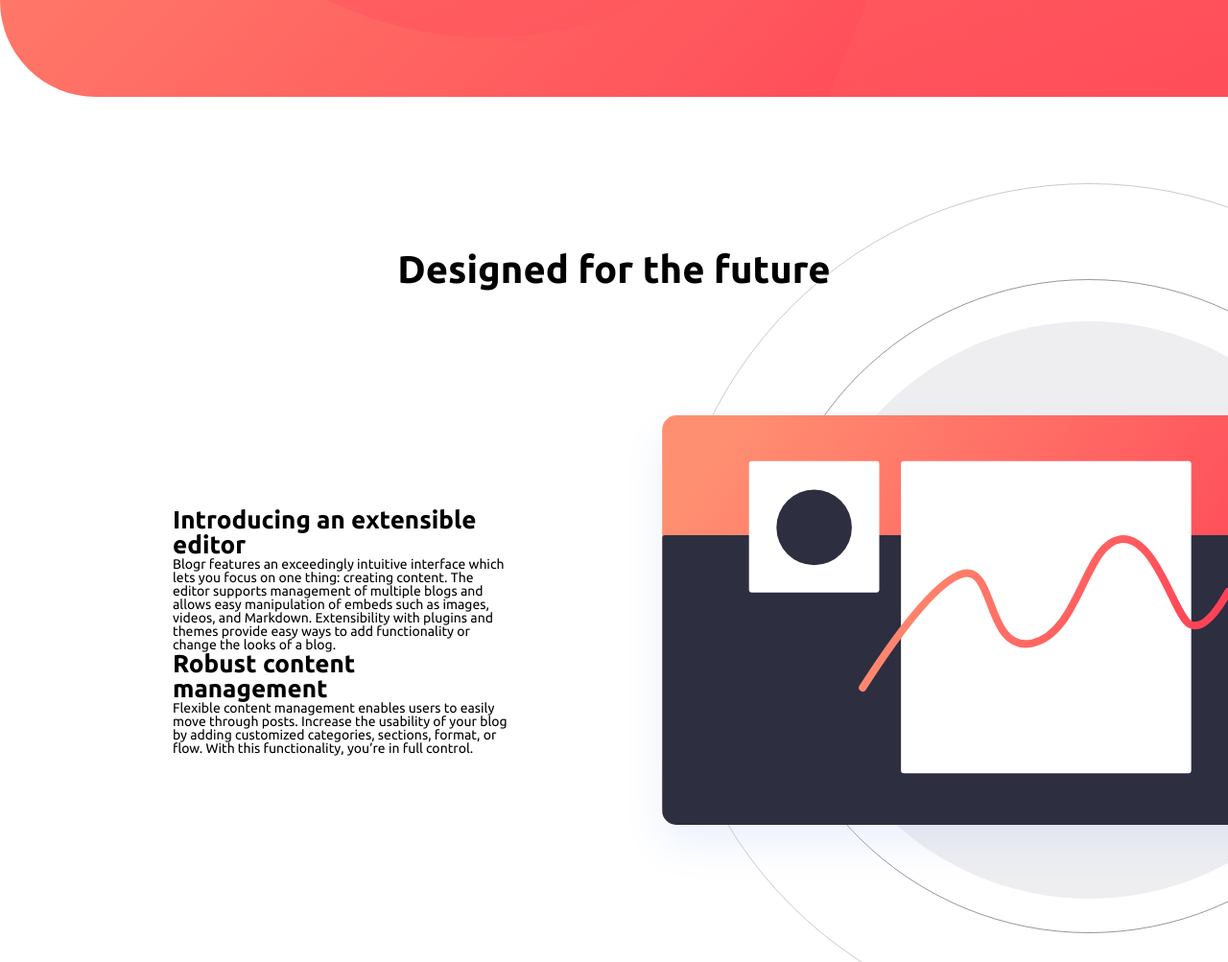
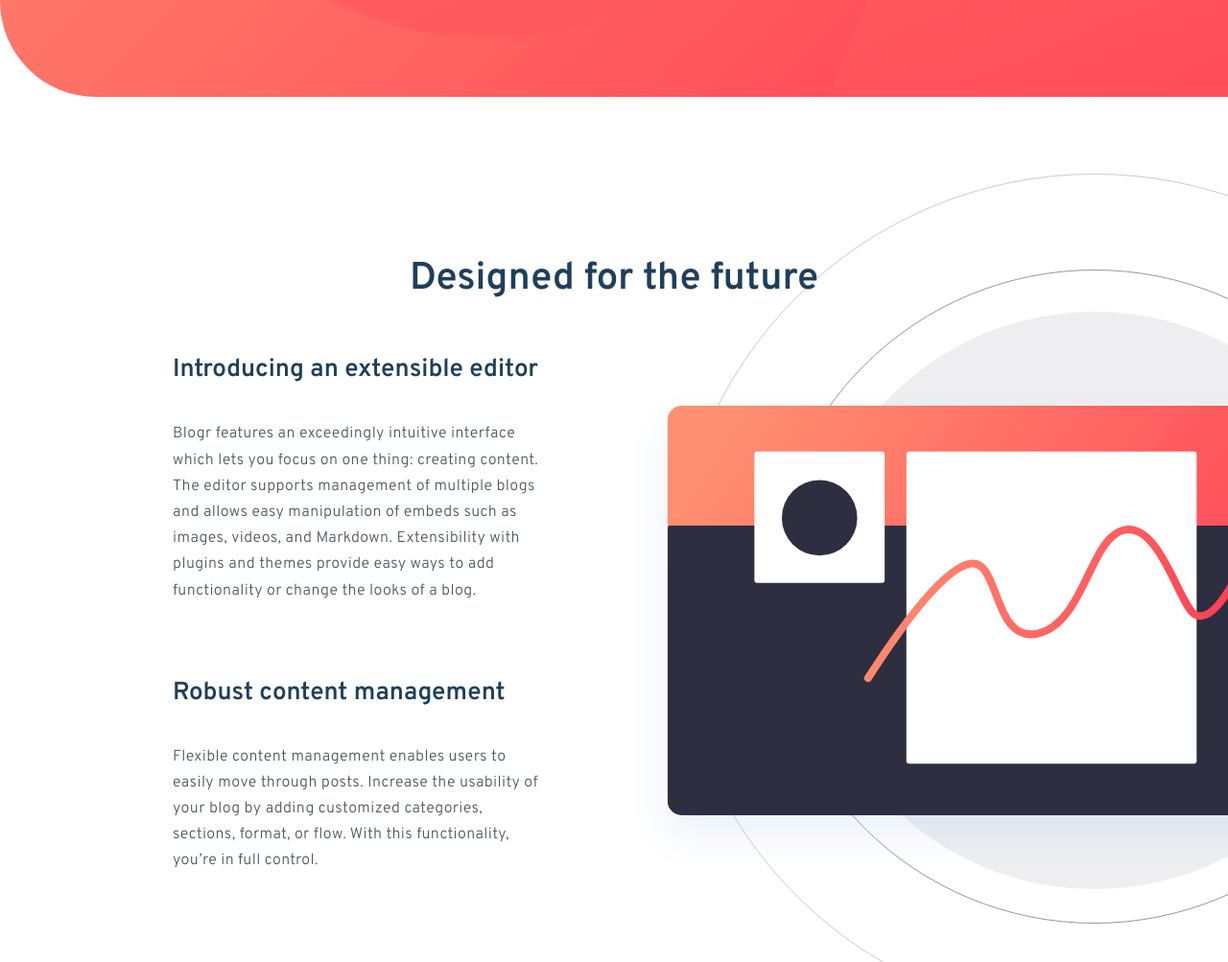
Before and after one commit to amittam104/Blogr, a plain HTML site: page index.html in a window 1280 px wide. Shown: the part 549-1552 px from the top of the page at 96% size. Drawn offline with Linux system fonts and the light colour scheme.

Commit message:
chore: intro section update style

```diff
--- a/index.html
+++ b/index.html
@@ -137,6 +137,7 @@
         <h2 class="h2-header h2-header--intro">Designed for the future</h2>
         <div class="intro-box">
           <div class="intro-text">
+            <div class="intro-1">
               <h3 class="sub-header intro--sub-header">
                 Introducing an extensible editor
               </h3>
@@ -148,6 +149,8 @@
                 plugins and themes provide easy ways to add functionality or
                 change the looks of a blog.
               </p>
+            </div>
+            <div class="intro-1">
               <h3 class="sub-header intro--sub-header">
                 Robust content management
               </h3>
@@ -157,6 +160,7 @@
                 categories, sections, format, or flow. With this functionality,
                 you’re in full control.
               </p>
+            </div>
           </div>
           <div class="intro-img-box">
             <svg
--- a/style.css
+++ b/style.css
@@ -10,8 +10,8 @@ html {
 }
 
 body {
+  font-family: "Ubuntu", sans-serif;
   font-family: "Overpass", sans-serif;
-  font-family: "Ubuntu", sans-serif;
   line-height: 1;
   font-weight: 400;
 }
@@ -185,12 +185,13 @@ body {
 }
 .h2-header {
   font-size: 4rem;
+  color: hsl(208, 49%, 24%);
 }
 .h2-header--intro {
   align-self: center;
-  padding-top: 10rem;
+  padding-top: 11rem;
   padding-right: 18rem;
-  margin-bottom: -6rem;
+  margin-bottom: -8rem;
 }
 .intro-box {
   display: flex;
@@ -199,14 +200,26 @@ body {
 }
 
 .intro-text {
-  width: 40%;
+  width: 45%;
+  margin-top: 6.8rem;
+}
+
+.intro-1 {
+  display: flex;
+  flex-direction: column;
+  gap: 4rem;
+  margin-bottom: 8rem;
 }
 
 .sub-header {
   font-size: 2.6rem;
+  color: hsl(208, 49%, 24%);
 }
 .description {
-  font-size: 1.4rem;
+  font-size: 1.6rem;
+  line-height: 1.7;
+  letter-spacing: 0.4px;
+  color: hsl(207, 13%, 34%);
 }
 
 .intro-img-box {
```
Lines whose indentation alone changed are shown as unchanged.
